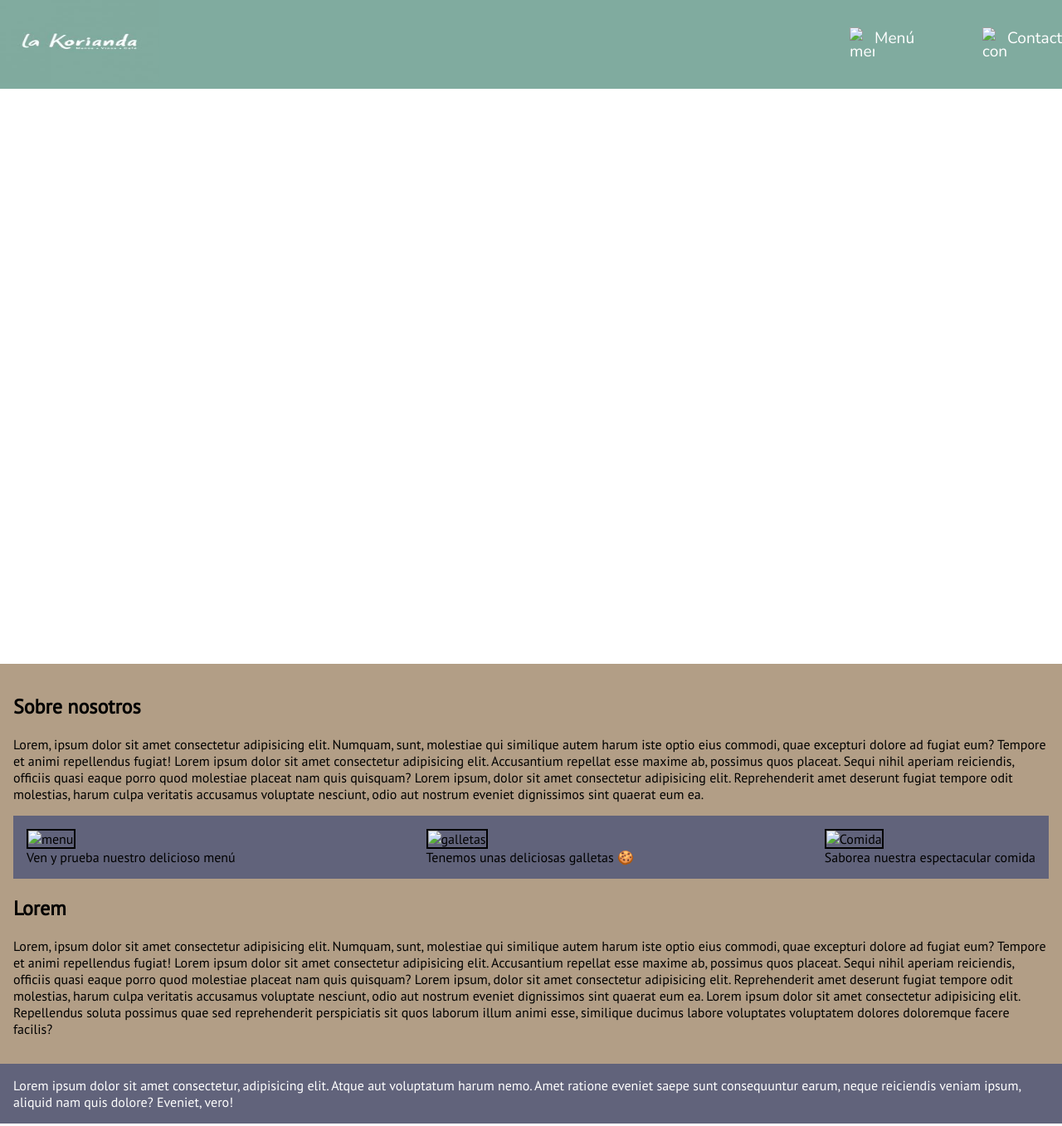
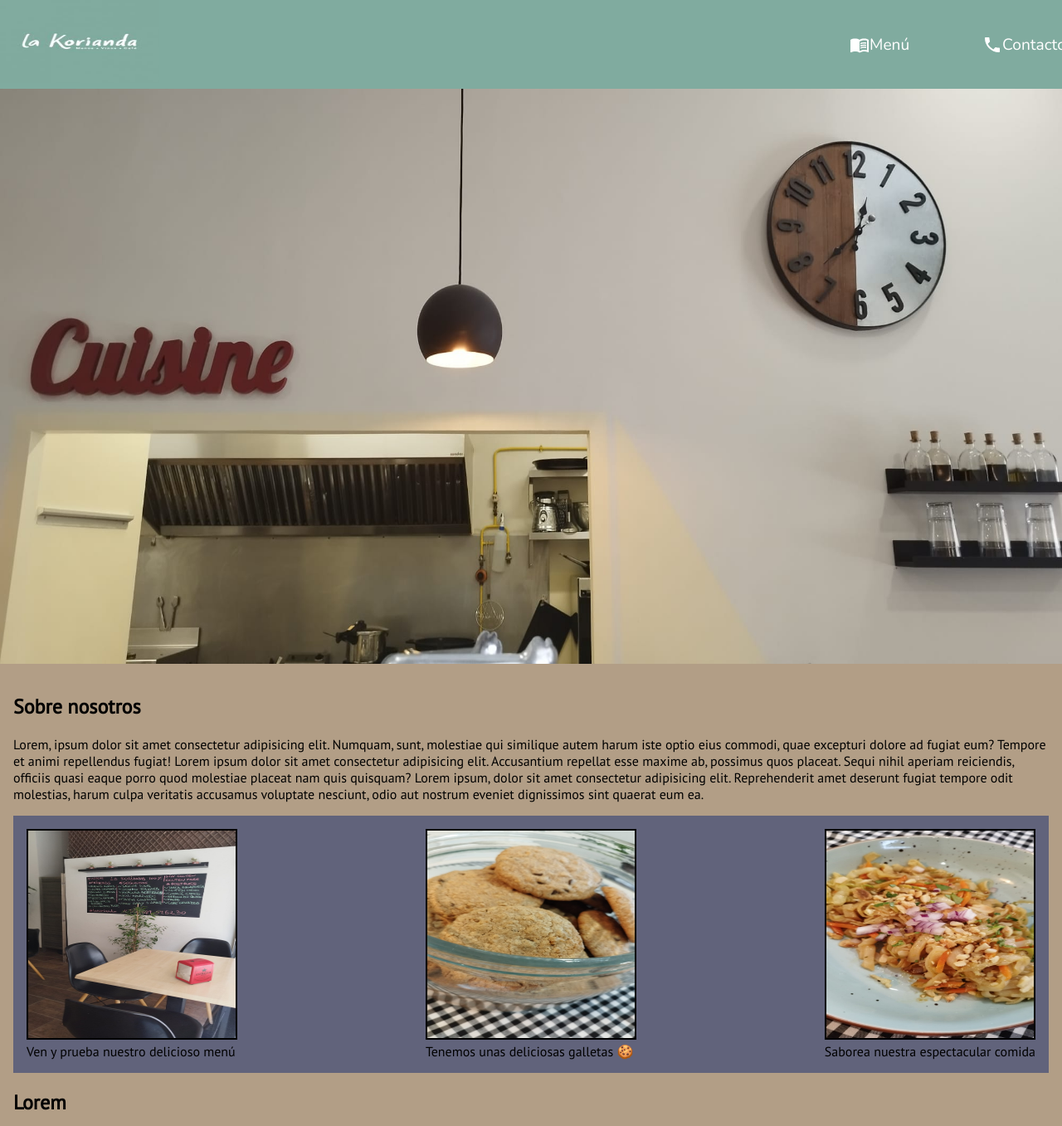
Before and after one commit to LionelMN/tarea01-dor, a plain HTML site: page index_capas.html in a window 1280 px wide. Shown: the top 1357 px of the page at 83% size. Drawn offline with nearby package versions, Linux system fonts and the light colour scheme; the site is published under a folder, as on GitHub Pages, so addresses that start at the root find nothing.

Commit message:
Fixed relative routes for images

```diff
--- a/index_capas.html
+++ b/index_capas.html
@@ -14,8 +14,8 @@
                 <img class="logoImg" src="assets/logo.jpg" alt="logo de la Korianda">
             </a>
             <div>
-                <a href="menu.html"><div class="navbar__item"><img src="/assets/menu_book_black_24dp.svg" alt="menu"></i> Menú</div></a>
-                <a href="contacto.html"><div class="navbar__item"><img src="/assets/phone_black_24dp.svg" alt="contacto"> Contacto</div></a>
+                <a href="menu.html"><div class="navbar__item"><img src="assets/menu_book_black_24dp.svg" alt="menu"></i> Menú</div></a>
+                <a href="contacto.html"><div class="navbar__item"><img src="assets/phone_black_24dp.svg" alt="contacto"> Contacto</div></a>
             </div>
         </div>
     </header>
@@ -27,17 +27,17 @@
         <section class="gallery">
             <div class="gallery__container">
                 <div class="gallery__pic">
-                    <img src="/assets/menu.jpeg" alt="menu">
+                    <img src="assets/menu.jpeg" alt="menu">
                     <div class="gallery__pic__text">Ven y prueba nuestro delicioso menú</div>
                 </div>
 
                 <div class="gallery__pic">
-                    <img src="/assets/galletas.jpeg" alt="galletas">
+                    <img src="assets/galletas.jpeg" alt="galletas">
                     <div class="gallery__pic__text">Tenemos unas deliciosas galletas 🍪</div>
                 </div>
 
                 <div class="gallery__pic">
-                    <img src="/assets/comida.jpeg" alt="Comida">
+                    <img src="assets/comida.jpeg" alt="Comida">
                     <div class="gallery__pic__text">Saborea nuestra espectacular comida</div>
                 </div>
             </div>
--- a/style_capas.css
+++ b/style_capas.css
@@ -6,7 +6,7 @@ body{
 }
 
 header{
-    background: url('/assets/headerImg.jpeg');
+    background: url('assets/headerImg.jpeg');
     background-repeat: no-repeat;
     background-size: 100vw 100vh;
     background-position: center;
```
